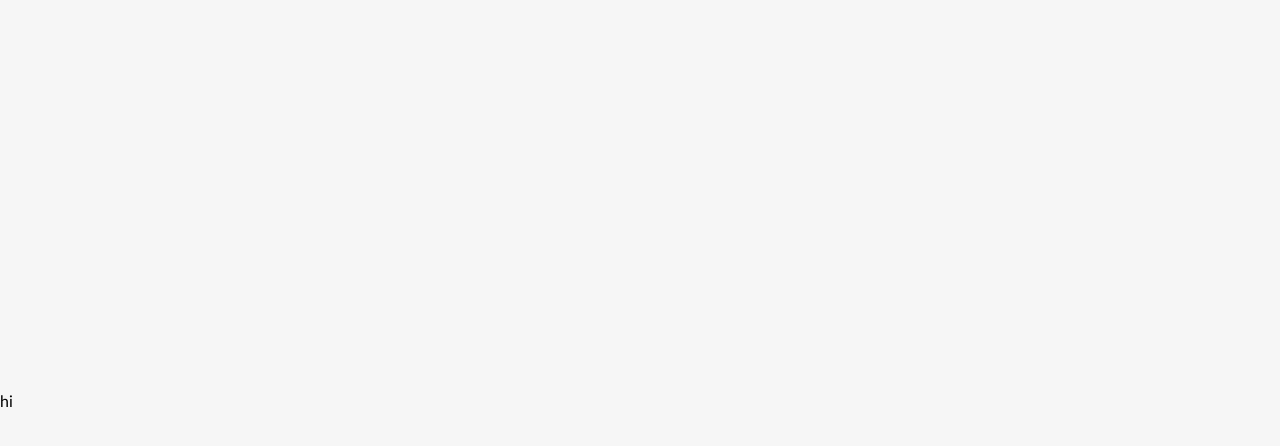
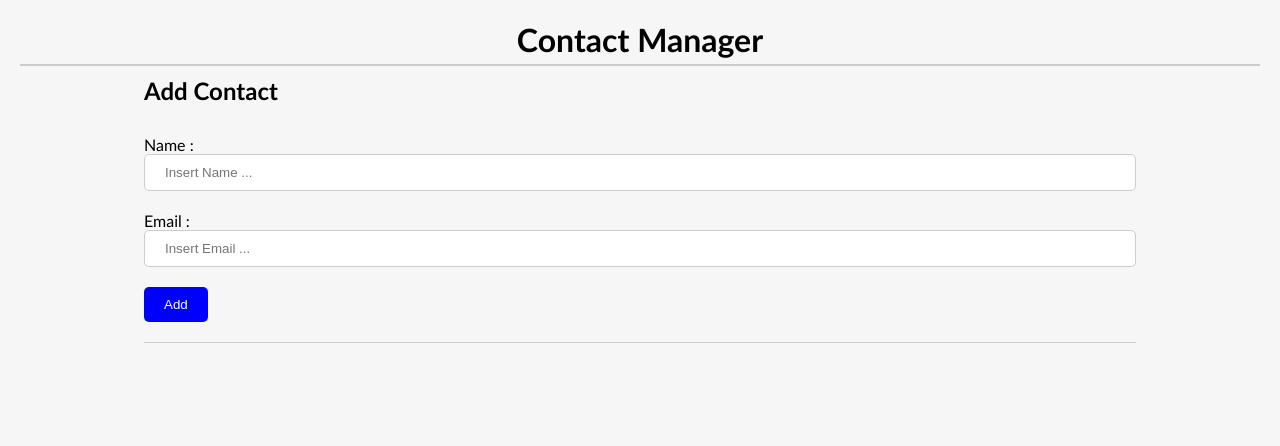
Before and after one commit to vafa2020/Contact-app, a React (Create React App) app: page / in a window 1280 px wide. Shown: the top 446 px of the page. Built offline with nearby package versions, Linux system fonts and the light colour scheme.

Commit message:
the compelete ui app

```diff
--- a/package.json
+++ b/package.json
@@ -8,6 +8,7 @@
     "@testing-library/user-event": "^12.8.3",
     "react": "^17.0.2",
     "react-dom": "^17.0.2",
+    "react-icons": "^4.2.0",
     "react-scripts": "4.0.3",
     "web-vitals": "^1.1.2"
   },
--- a/src/App.css
+++ b/src/App.css
@@ -1,8 +1,78 @@
 .App {
   display: flex;
   flex-direction: column;
-  justify-content: center;
+  align-items: center;
   width: 100vw;
   height: 100vh;
   background-color: #f6f6f6;
+  padding: 20px;
 }
+h1 {
+  width: 100%;
+  text-align: center;
+  border-bottom: 2px solid #ccc;
+  padding-bottom: 5px;
+}
+
+.contactForm {
+  display: flex;
+  flex-direction: column;
+  width: 80%;
+  align-items: flex-start;
+  border-bottom: 1px solid #ccc;
+  padding-bottom: 20px;
+}
+h2 {
+  padding: 10px 0;
+}
+.form {
+  display: flex;
+  flex-direction: column;
+  width: 100%;
+  align-items: flex-start;
+}
+.label {
+  margin-top: 20px;
+}
+.input {
+  width: 100%;
+  padding: 10px 20px;
+  border: 1px solid #ccc;
+  outline: none;
+  border-radius: 5px;
+}
+.button {
+  padding: 10px 20px;
+  background-color: blue;
+  color: #fff;
+  border-radius: 5px;
+  border: none;
+  cursor: pointer;
+  margin-top: 20px;
+}
+.contactList {
+  height: 70px;
+  display: flex;
+  align-items: center;
+  justify-content: space-between;
+  width: 80%;
+  position: relative;
+  border-bottom: 1px solid #ccc;
+}
+.content {
+  display: flex;
+  flex-direction: column;
+  justify-content: center;
+  position: absolute;
+  left: 50px;
+  top: 11px;
+}
+.contactIcon {
+  font-size: 40px;
+  color: rgb(153, 152, 152);
+}
+.trashIcon {
+  font-size: 20px;
+  color: red;
+  cursor: pointer;
+}
--- a/src/App.js
+++ b/src/App.js
@@ -1,7 +1,31 @@
+import { useState } from "react";
 import "./App.css";
+import ContactForm from "./component/ContactForm";
+import ContactList from "./component/ContactList";
 
 function App() {
-  return <div className="App">hi</div>;
+  const [contactList, setContactList] = useState([]);
+  const addContact = (objectValue) => {
+    const item = {
+      id: Math.floor(Math.random() * 1000),
+      name: objectValue.name,
+      email: objectValue.email,
+    };
+    setContactList([...contactList, item]);
+  };
+
+  const deleteContact = (id) => {
+    const deleteContact = contactList.filter((contact) => contact.id !== id);
+    setContactList(deleteContact);
+  };
+
+  return (
+    <div className="App">
+      <h1>Contact Manager</h1>
+      <ContactForm addContact={addContact} />
+      <ContactList data={contactList} onDelete={deleteContact} />
+    </div>
+  );
 }
 
 export default App;
--- /dev/null
+++ b/src/component/ContactForm.js
@@ -0,0 +1,60 @@
+import { findByPlaceholderText } from "@testing-library/dom";
+import { useState } from "react";
+
+const ContactForm = ({ addContact }) => {
+  const [feild, setFeild] = useState({
+    name: "",
+    email: "",
+  });
+  const inputHandler = (e) => {
+    const { name, value } = e.target;
+    setFeild({
+      ...feild,
+      [name]: value,
+    });
+  };
+  const submitHandler = (e) => {
+    e.preventDefault();
+    addContact(feild);
+    setFeild({
+      name: "",
+      email: "",
+    });
+  };
+  return (
+    <div className="contactForm">
+      <h2>Add Contact</h2>
+      <form onSubmit={submitHandler} className="form">
+        <label htmlFor="name" className="label">
+          Name :
+        </label>
+        <input
+          id="name"
+          className="input"
+          type="text"
+          value={feild.name}
+          name="name"
+          onChange={inputHandler}
+          placeholder="Insert Name ..."
+        />
+        <label htmlFor="email" className="label">
+          Email :
+        </label>
+        <input
+          id="email"
+          className="input"
+          type="email"
+          value={feild.email}
+          name="email"
+          onChange={inputHandler}
+          placeholder="Insert Email ..."
+        />
+        <button className="button" type="submit">
+          Add
+        </button>
+      </form>
+    </div>
+  );
+};
+
+export default ContactForm;
--- /dev/null
+++ b/src/component/ContactList.js
@@ -0,0 +1,25 @@
+import { IoIosContact } from "react-icons/io";
+import { BsTrashFill } from "react-icons/bs";
+const ContactList = ({ data ,onDelete}) => {
+  console.log(data);
+  return (
+    <>
+      {data.map((item) => (
+        <div className="contactList" key={item.id}>
+          <span>
+            <IoIosContact className="contactIcon" />
+          </span>
+          <div className="content">
+            <span>{item.name}</span>
+            <span>{item.email}</span>
+          </div>
+          <span  onClick={()=>onDelete(item.id)}>
+            <BsTrashFill  className="trashIcon"/>
+          </span>
+        </div>
+      ))}
+    </>
+  );
+};
+
+export default ContactList;
```
Also changed, not shown: 1 other file (tests, documents, lock files or other folders).
